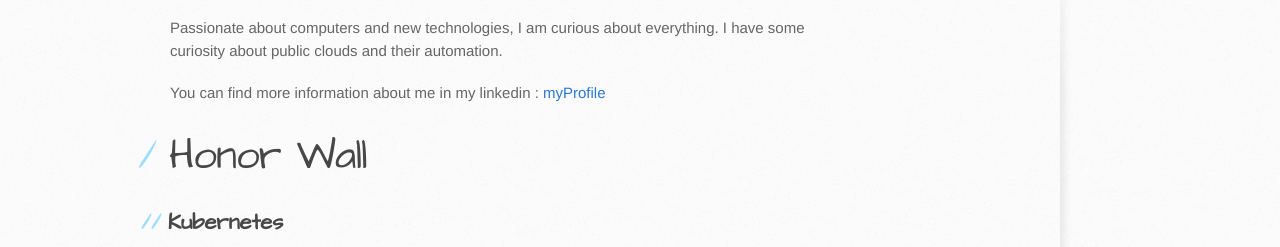
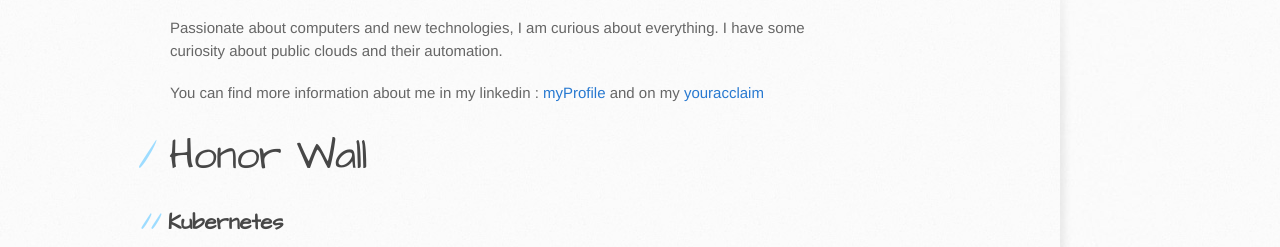
Before and after one commit to seitosan/seitosan.github.io, a Jekyll site: the page built from _pages/about.md, in a window 1280 px wide. Shown: the part 278-525 px from the top of the page. Built offline with Jekyll 4.4.1, drawn with Linux system fonts in a browser that asks for light colours.

Commit message:
add cert

```diff
--- a/_pages/about.md
+++ b/_pages/about.md
@@ -7,7 +7,7 @@
 
 Passionate about computers and new technologies, I am curious about everything. I have some curiosity about public clouds and their automation.
 
-You can find more information about me in my linkedin : [myProfile](https://www.linkedin.com/in/valentinmariette/)
+You can find more information about me in my linkedin : [myProfile](https://www.linkedin.com/in/valentinmariette/) and on my  [youracclaim](https://www.youracclaim.com/users/valentin-mariette)
 
 
 # Honor Wall
```
